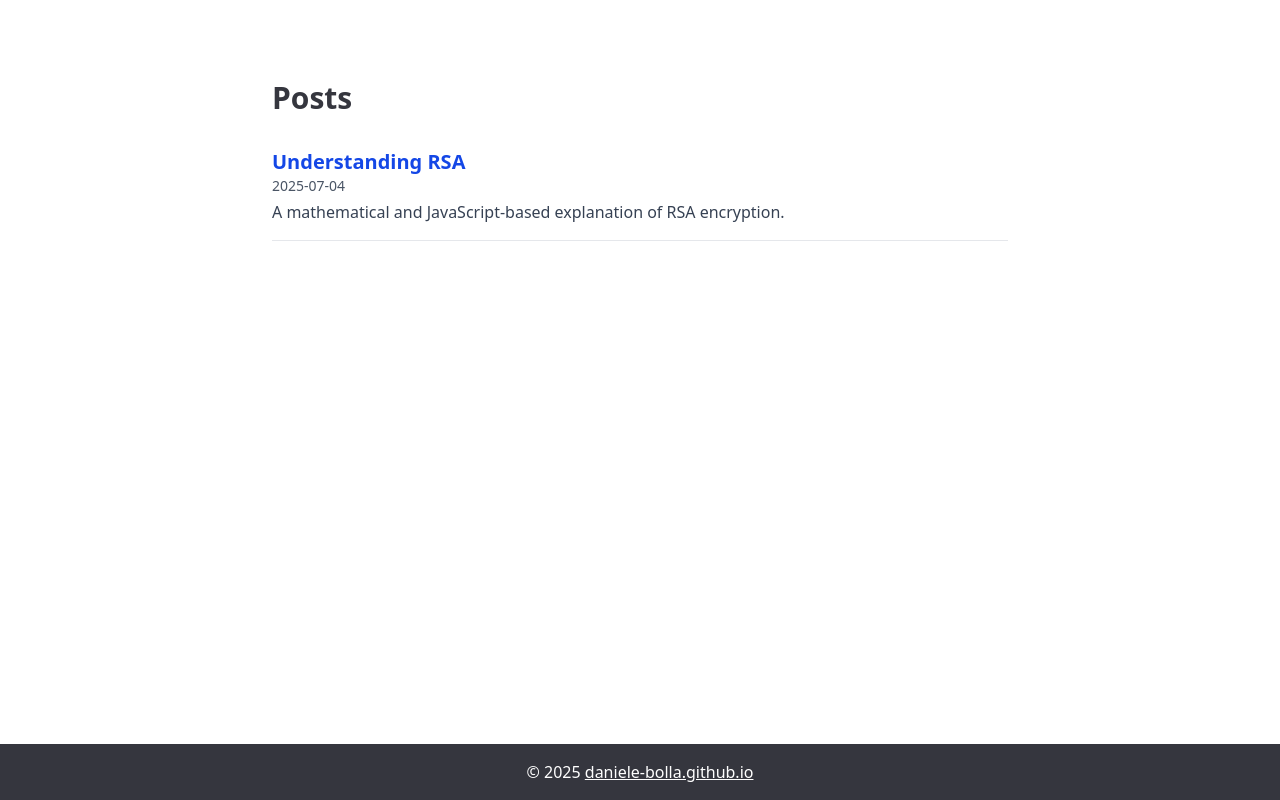
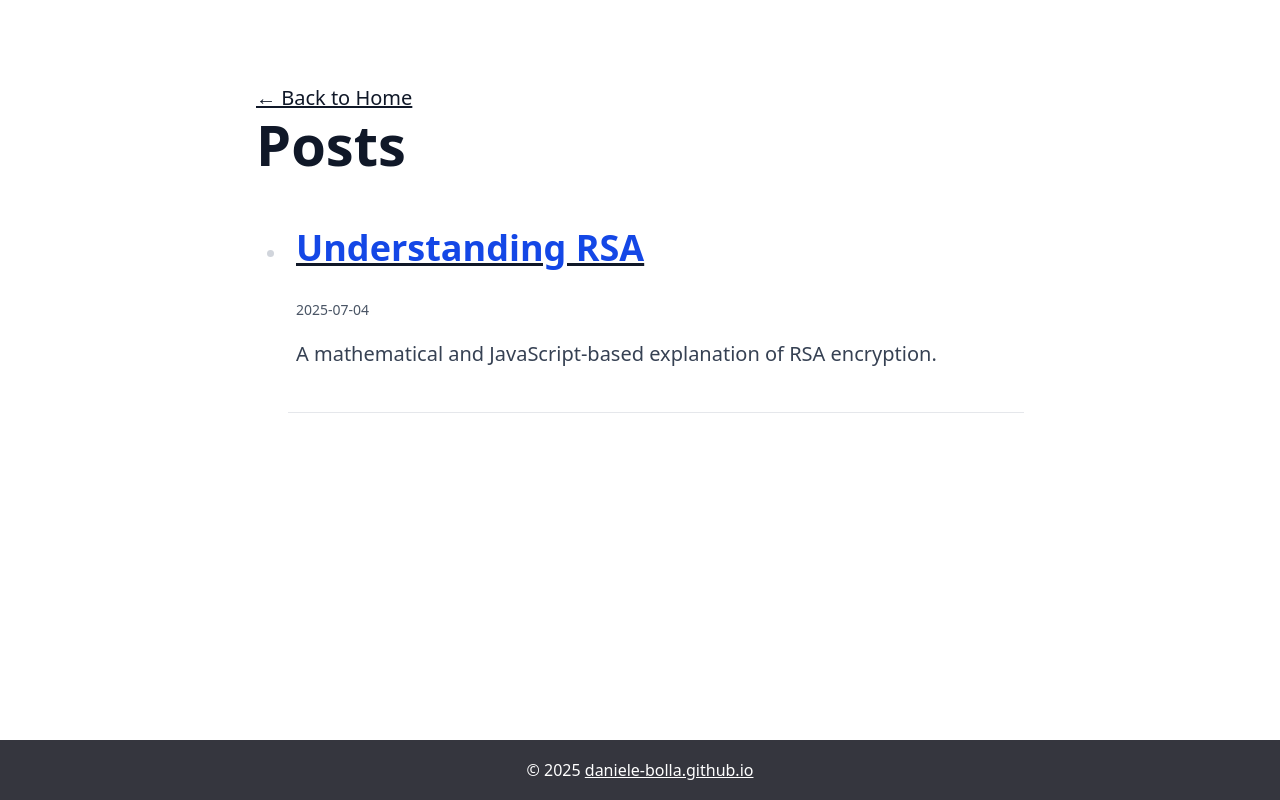
Before and after one commit to daniele-bolla/blog, a Next.js app: page / in a window 1280 px wide. Built offline with nearby package versions, Linux system fonts and the light colour scheme.

Commit message:
bigger font everywhere

```diff
--- a/src/app/page.tsx
+++ b/src/app/page.tsx
@@ -12,7 +12,10 @@ const posts = [
 
 export default function Home() {
   return (
-    <main className="max-w-3xl mx-auto px-4 py-12">
+    <main className="max-w-3xl mx-auto px-4 py-12 prose lg:prose-xl px-4 lg:px-0 mx-auto">
+      <Link className="" href="https://daniele-bolla.github.io/">
+        ← Back to Home
+      </Link>
       <h1 className="text-3xl font-bold mb-8">Posts</h1>
       <ul className="space-y-6">
         {posts.map((post) => (
--- a/src/app/post/[slug]/page.tsx
+++ b/src/app/post/[slug]/page.tsx
@@ -32,10 +32,18 @@ export default async function PostPage({ params }: Props) {
   });
 
   return (
-    <article className="prose lg:prose-xl px-4 lg:px-0 mx-auto text-justify">
-      <Link href="/">← Back to Posts</Link>
-      {content}
-    </article>
+    <>
+      <div className="bg-white  sticky top-0 px-4   z-60 ">
+        <div className=" prose lg:prose-xl mx-auto ">
+          <Link className="" href="/">
+            ← Back to Posts
+          </Link>
+        </div>
+      </div>
+      <article className="prose lg:prose-xl px-4 lg:px-0 mx-auto text-justify">
+        {content}
+      </article>
+    </>
   );
 }
 
--- a/src/components/CalloutBox.tsx
+++ b/src/components/CalloutBox.tsx
@@ -79,7 +79,7 @@ export default function CalloutBox({ type, title, children }: Props) {
           style.label
         )}
       </div>
-      <div className="text-gray-800 text-base p-4">{children}</div>
+      <div className="text-gray-800 p-4">{children}</div>
     </div>
   );
 }
--- a/src/components/Footer.tsx
+++ b/src/components/Footer.tsx
@@ -3,10 +3,13 @@ import Link from "next/link";
 export default function Footer() {
   return (
     <footer className="bg-[#35363E] text-white p-4 mt-8">
-      <div className="container mx-auto text-center">
+      <div className="container mx-auto text-center prose  text-white">
         <p>
           © {new Date().getFullYear()}{" "}
-          <Link href="https://daniele-bolla.github.io/" className="underline">
+          <Link
+            href="https://daniele-bolla.github.io/"
+            className="underline text-white"
+          >
             daniele-bolla.github.io
           </Link>
         </p>
--- a/src/posts/rsa.mdx
+++ b/src/posts/rsa.mdx
@@ -7,7 +7,7 @@ For this reason, it serves well as a pedagogical example for readers curious abo
 
 In this post, I’ll explore the mathematical foundations of the system, with a focus on **number theory**.
 
-Although the discussion leans toward the theoretical side, I encourage readers from a coding background to follow along.
+Although this article leans toward the mathematical side, it’s written to invite coders and curious readers to engage with the concepts.
 
 A basic understanding of arithmetic and modular arithmetic will be helpful.
 I'll link to external resources where appropriate, rather than covering every concept in depth.
@@ -22,6 +22,8 @@ I’ll start with the most familiar definition, using basic examples to illustra
 
 Another valuable habit is to revisit concepts multiple times.
 The more deeply you internalize them, the more naturally you’ll be able to apply them later on.
+
+---
 
 ## Let’s begin by understanding the system.
 
@@ -122,7 +124,7 @@ But what does “coprime” mean?
 
 Two positive integers are **coprime** if they have no common prime factors other than 1.
 
-In particular, if $n$ is a prime number, then $\phi(n) = n - 1$. Why?
+In particular, if $n$ is a prime number, then $\phi(n) = n - 1$. **Why**?
 
 It also follows that when $p$ and $q$ are coprime (distinct primes are coprime)
 $\phi(n) = (p − 1)(q − 1)$.
```
